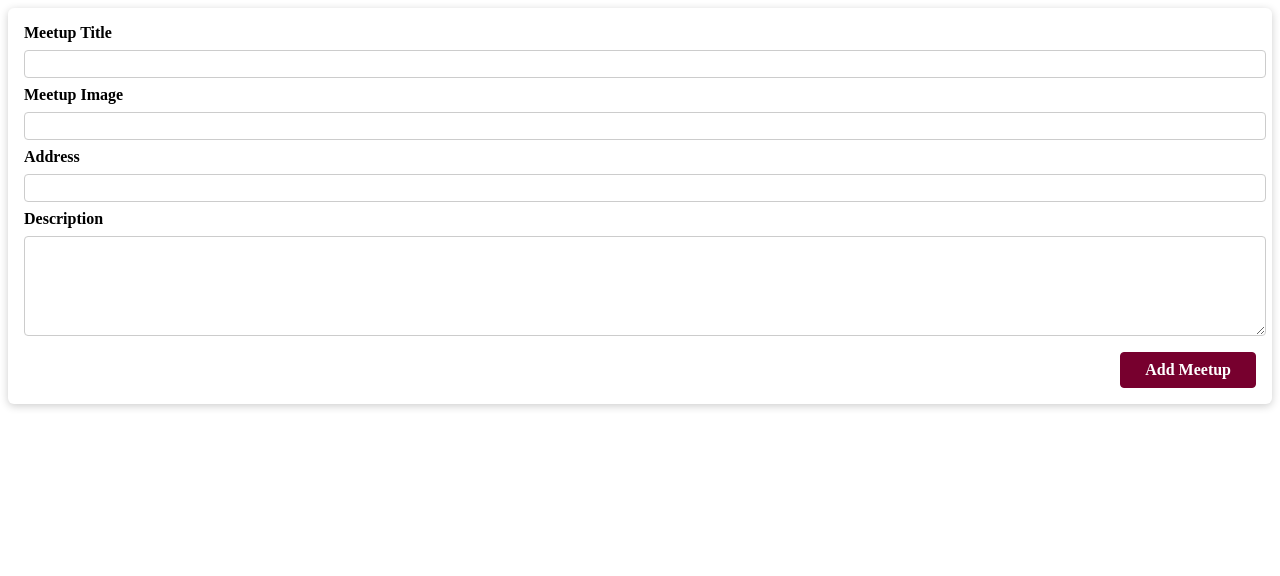
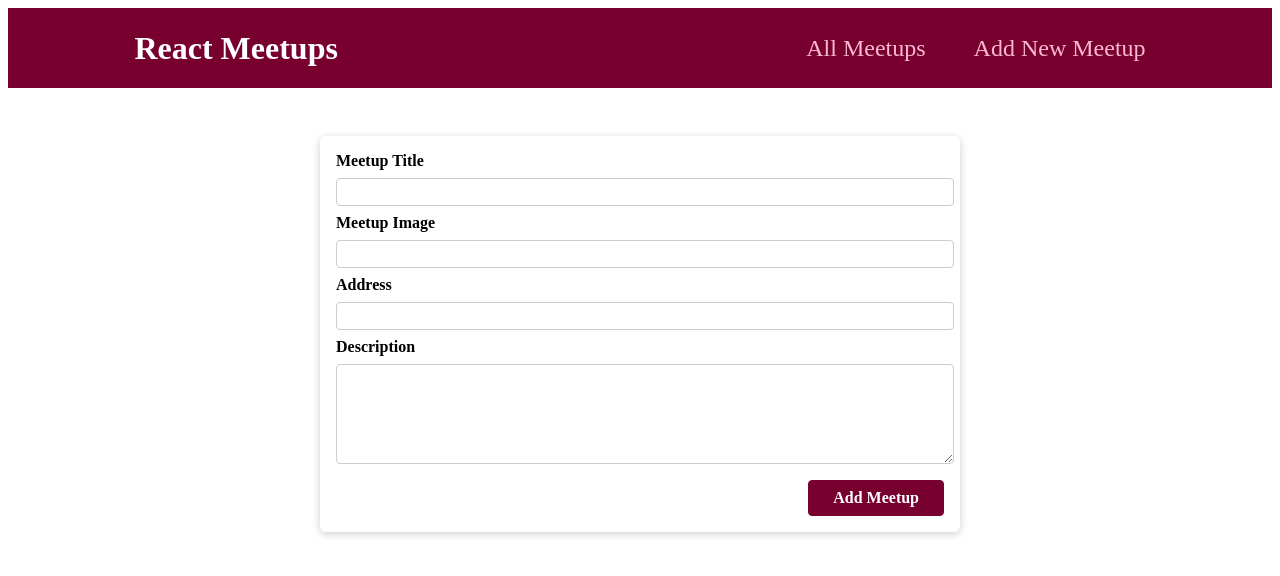
Before and after one commit to gbengafagbola/meetup-applicaton, a Next.js app: page /new-meetup in a window 1280 px wide. Shown: the top 576 px of the page. Built offline with nearby package versions, Linux system fonts and the light colour scheme.

Commit message:
navigation styling

```diff
--- a/components/layout/MainNavigation.module.css
+++ b/components/layout/MainNavigation.module.css
@@ -1,11 +1,12 @@
 .header {
-    width: 100%;
+    width: 80%;
     height: 5rem;
     display: flex;
     align-items: center;
     justify-content: space-between;
     background-color: #77002e;
     padding: 0 10%;
+    margin: 0
   }
 
   .logo {
--- a/pages/new-meetup/index.js
+++ b/pages/new-meetup/index.js
@@ -1,9 +1,11 @@
 import NewMeetupForm from '../../components/meetups/NewMeetupForm';
+import Layout from '../../components/layout/Layout';
+
 function NewMeetupPage() {
     function addMeetupHandler(enteredMeetupData) {
         console.log(enteredMeetupData)
     }
-    return  <NewMeetupForm onAddMeetup={addMeetupHandler}/>
+    return  <Layout><NewMeetupForm onAddMeetup={addMeetupHandler}/></Layout>
 }
 
 export default NewMeetupPage;
```
